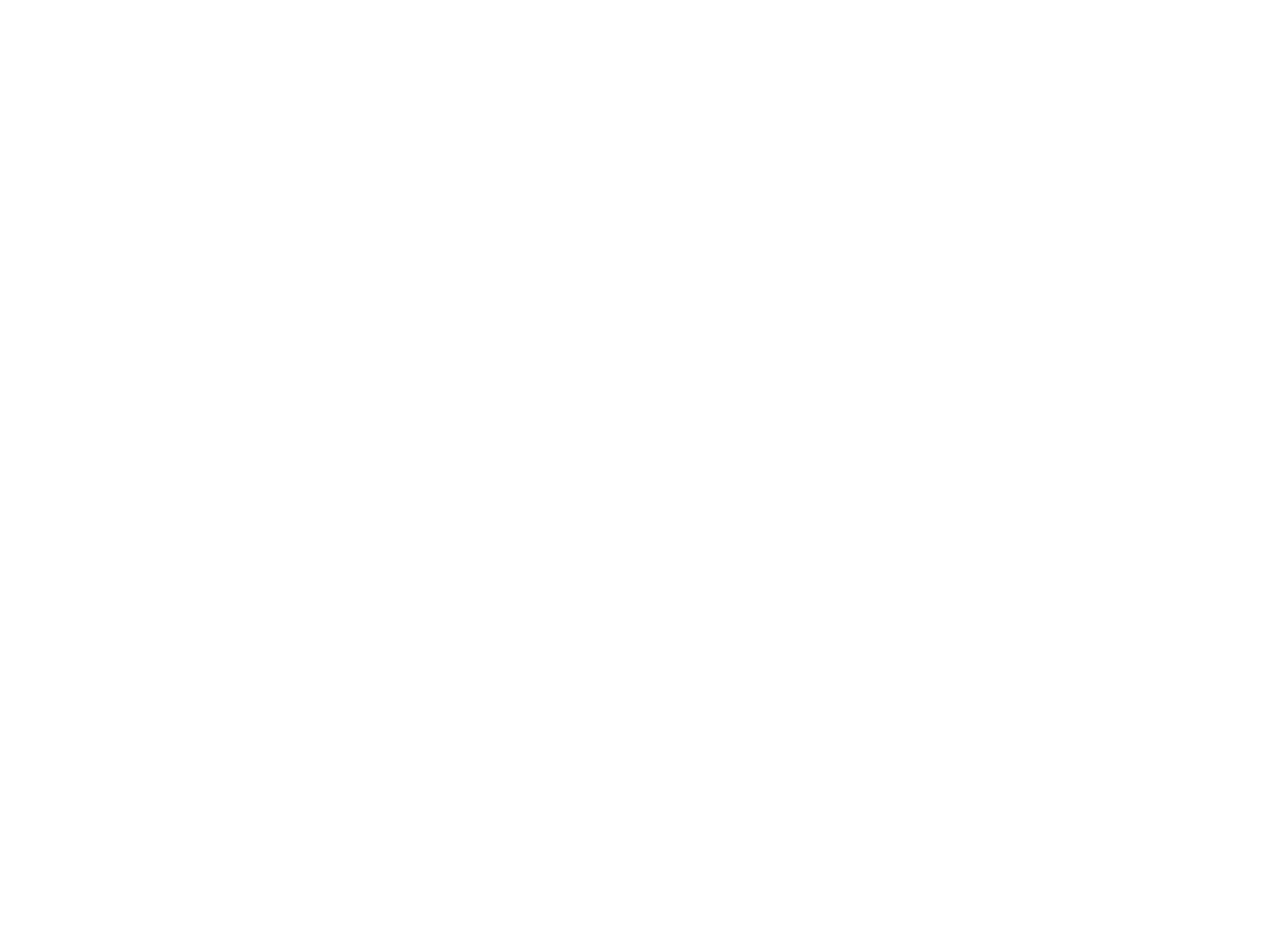
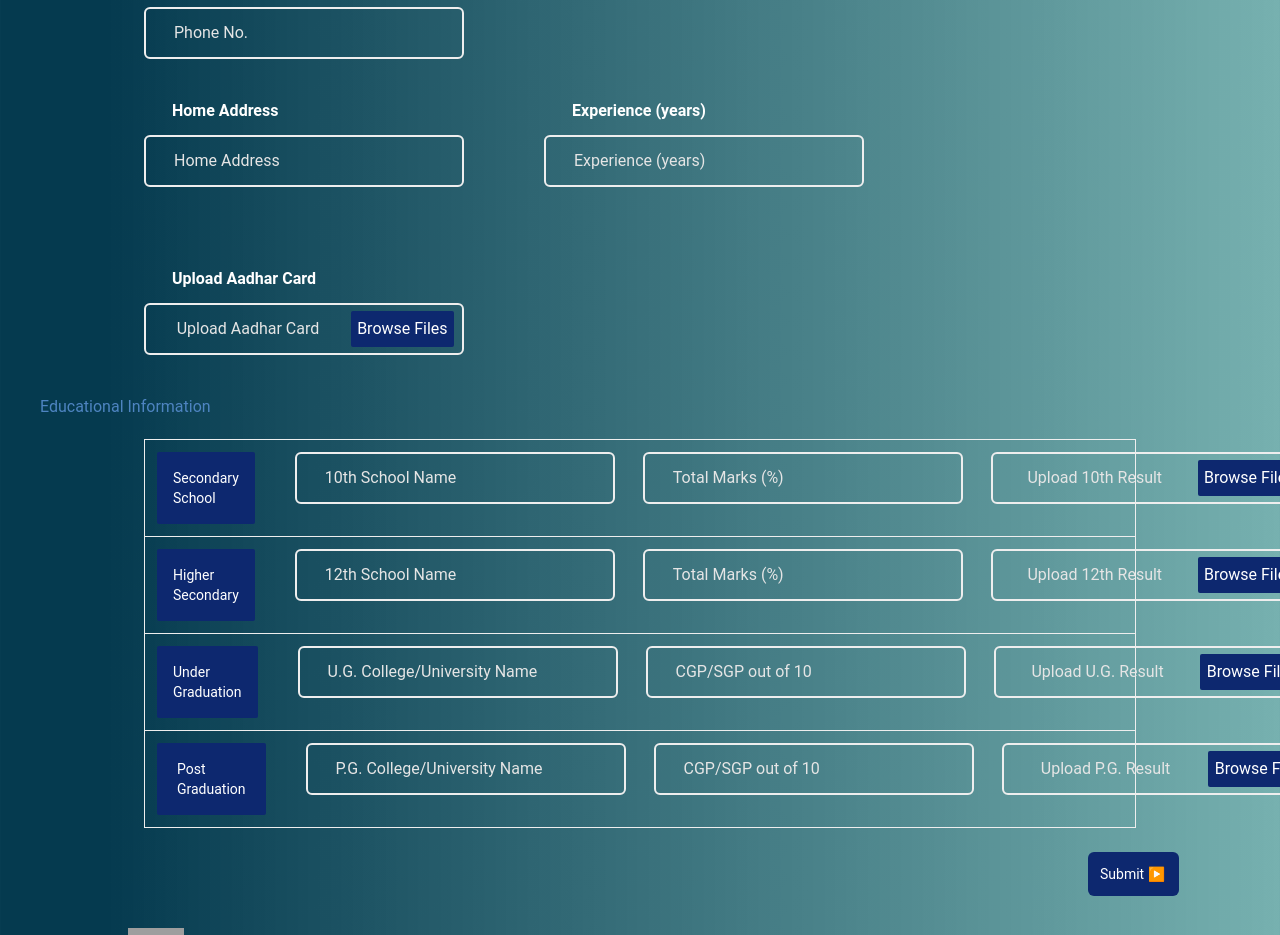
Before and after one commit to Pika003/e-Learning-Platform, a React (Vite) app in the folder frontend/: page /TeacherDocument in a window 1280 px wide. Shown: the part 1640-2575 px from the top of the page. Before the commit the page ends 1240 px from the top, so only its background shows below. Built offline with nearby package versions, Linux system fonts and the light colour scheme; grey boxes are pictures that could not be loaded.

Commit message:
all works are done only form validation left

```diff
--- a/frontend/src/Pages/Components/DocumentVerification/InputCOmponent/Input.jsx
+++ b/frontend/src/Pages/Components/DocumentVerification/InputCOmponent/Input.jsx
@@ -1,10 +1,10 @@
 import React from 'react'
 
-const Input = ({label ,placeholder}) => {
+const Input = ({label ,placeholder,value,onChange}) => {
   return (
     <div className='flex flex-col'>
       <label className='text-white ml-7 font-bold'>{label}</label>
-      <input type="text" name="inputField" placeholder={placeholder}
+      <input type="text" name="inputField" placeholder={placeholder} value={value} onChange={onChange}
       className=" focus:border-blue-800 outline-none placeholder:text-[#e5e5e5]  mt-3 py-3 px-7  border-2 text-[#e5e5e5] bg-transparent rounded-md w-80">
       </input>
     </div>
--- a/frontend/src/Pages/Components/DocumentVerification/Inputupload/InputUpload.jsx
+++ b/frontend/src/Pages/Components/DocumentVerification/Inputupload/InputUpload.jsx
@@ -1,59 +1,31 @@
 import React, { useState } from 'react';
 
-const InputUpload = ({ label, placeholder }) => {
-  const [file, setFile] = useState(null);
+const InputUpload = ({ label, placeholder,value,onChange}) => {
 
-  const handleFileChange = (event) => {
-    const selectedFile = event.target.files[0];
-    setFile(selectedFile);
-  };
 
-  const uploadFile = () => {
-    if (file) {
-      const formData = new FormData();
-      formData.append('file', file);
-
-      // Adjust the API endpoint based on your server implementation
-      fetch('/upload', {
-        method: 'POST',
-        body: formData
-      })
-        .then(response => response.json())
-        .then(data => {
-          console.log('File uploaded successfully:', data);
-          // Handle success or update UI accordingly
-        })
-        .catch(error => {
-          console.error('Error uploading file:', error);
-          // Handle error or update UI accordingly
-        });
-    } else {
-      alert('Please choose a file to upload.');
-    }
-  };
 
   return (
       <div>
       <label className='text-white ml-7 font-bold'>{label}</label>
       <div className="mt-3 relative">
-        {/* Hidden file input */}
+
         <input
           type="file"
-          // value={file ? file.name : ''}
+          accept="image/jpeg, image/png, application/pdf"
           className="absolute inset-0 z-50 opacity-0 cursor-pointer"
-          onChange={handleFileChange}
-          readOnly
+          onChange={onChange}
         />
-        {/* Custom styled button */}
+
         <div className="relative z-0 flex items-center justify-center w-80 py-3 px-7 border-2 text-[#e5e5e5] rounded-md cursor-pointer">
           <span className='mr-28'>
-            {file ? file.name : placeholder}
+            {value ? value.name : placeholder}
           </span>
           <span className=' bg-[#0D286F] text-white p-[0.4rem] rounded-sm absolute right-2'>Browse Files</span>
         </div>
       </div>
     </div>
   );
+
 }
 
 export default InputUpload;
--- a/frontend/src/Pages/Components/DocumentVerification/StudentDocument.jsx
+++ b/frontend/src/Pages/Components/DocumentVerification/StudentDocument.jsx
@@ -3,13 +3,138 @@ import Input from './InputCOmponent/Input';
 import InputUpload from './Inputupload/InputUpload';
 
 const StudentDocument = () => {
+  const [firstName, setFirstName] = useState("");
+  const [lastName, setLastName] = useState("");
+  const [phoneNo, setPhoneNo] = useState("");
+  const [homeAddress, setHomeAddress] = useState("");
+  const [highestEducation, setHighestEducation] = useState("");
+  const [secondaryMarks, setSecondaryMarks] = useState("");
+  const [secondarySchool, setSecondarySchool] = useState("");
+  const [higherSecondarySchool, setHigherSecondarySchool] = useState("");
+  const [higherSchoolMarks, setHigherSchoolMarks] = useState("");
+
+
+  const [aadharFile, setAadharFile] = useState(null);
+  const [secondaryFile, setSecondaryFile] = useState(null);
+  const [higherSecondaryFile, setHigherSecondaryFile] = useState(null);
+
+
+  const [Error,SetError]=useState({});
+
+
+
+
+ function handleadharChange(e){
+
+  const selectedFile = e.target.files[0];
+  setAadharFile(selectedFile)
+
+ }
+
+
+ function handleSecondaryFile(e){
+   const selectedFile=e.target.files[0];
+   setSecondaryFile(selectedFile)
+ }
+
+
+
+function higherSecondarychange(e){
+  const selectedFile=e.target.files[0];
+  setHigherSecondaryFile(selectedFile)
+}
+
+
+
+
+
+
+  const handleInput = (e) => {
+    setFirstName(e.target.value);
+  };
+
+  const handleLastName = (e) => {
+    setLastName(e.target.value);
+  };
+
+  const handlePhoneNo = (e) => {
+    setPhoneNo(e.target.value);
+
+  };
+
+  const handleAddress = (e) => {
+    setHomeAddress(e.target.value);
+  };
+
+  const handleEducation = (e) => {
+    setHighestEducation(e.target.value);
+  };
+
+  const handleSchool = (e) => {
+    setSecondarySchool(e.target.value);
+  };
+
+  const handleMarks = (e) => {
+    setSecondaryMarks(e.target.value);
+  };
+
+  const handleSecondarySchool = (e) => {
+    setHigherSecondarySchool(e.target.value);
+  };
+
+  const handleSchoolMarks = (e) => {
+    setHigherSchoolMarks(e.target.value);
+  };
+
+
+ async function handleSubmit(e){
+    e.preventDefault();
+    const data = {
+      Phone: phoneNo,
+      Address: homeAddress,
+      HighestEducation: highestEducation,
+      SecondarySchool: secondarySchool,
+      HigherSecondarySchool: higherSecondarySchool,
+      SecondaryMarks: secondaryMarks,
+      HigherSchoolMarks: higherSchoolMarks,
+      Aadhaar: aadharFile ? aadharFile.name : 'Not Uploaded',
+      Secondary: secondaryFile ? secondaryFile.name : 'Not Uploaded',
+      Higher: higherSecondaryFile ? higherSecondaryFile.name : 'Not Uploaded',
+    };
+
+    const backendurl='';
+
+    try{
+      const response=await fetch(backendurl,{
+        method:'POST',
+        headers:{
+          "Content-Type": "application/json",
+        },
+        body: JSON.stringify(data),
+      });
+
+      console.log(response.ok);
+
+
+    }catch(err){
+
+      SetError(err.message);
+      console.log(e.message);
+
+    }
+    console.log("gopi ki gaand",data);
+
+
+
+  }
+
 
   return (
     <>
       <div className='flex items-center gap-[25rem] px-32 py-2'>
         <div className='flex items-center gap-3'>
           <img src="https://www.figma.com/file/6b4R8evBkii6mI53IA4vSS/image/53619c42501fb7619406ed947b38c5fa4f07597c"
-          className="w-14" alt="" />
+            className="w-14" alt="" />
           <h1 className='text-3xl text-[#4E84C1] font-bold'>Title</h1>
         </div>
         <h2 className='text-white text-xl'>Document Verification (Student) </h2>
@@ -17,15 +142,15 @@ const StudentDocument = () => {
       <hr />
       <p className='text-[#4E84C1] p-5 px-10'>Personal Information</p>
       <div className='flex flex-wrap gap-20 px-36 mb-10'>
-        <Input label={"First Name"} placeholder={"First Name"}/>
-        <Input label={"Last Name"} placeholder={"Last Name"}/>
-        <Input label={"Phone No."} placeholder={"Phone No."}/>
+        <Input label={"First Name"} placeholder={"First Name"} value={firstName} onChange={handleInput} />
+        <Input label={"Last Name"} placeholder={"Last Name"} value={lastName} onChange={handleLastName} />
+        <Input label={"Phone No."} placeholder={"Phone No."} value={phoneNo} onChange={handlePhoneNo} />
       </div>
 
       <div className='flex flex-wrap gap-20 px-36'>
-        <Input label={"Home Address"} placeholder={"Home Address"}/>
-        <Input label={"Highest Education"} placeholder={"Highest Education"}/>
-        <InputUpload label={"Upload Aadhar Card"} placeholder={"Upload Aadhar Card"}/>
+        <Input label={"Home Address"} placeholder={"Home Address"} value={homeAddress} onChange={handleAddress} />
+        <Input label={"Highest Education"} placeholder={"Highest Education"} value={highestEducation} onChange={handleEducation} />
+        <InputUpload label={"Upload Aadhar Card"} placeholder={"Upload Aadhar Card"} value={aadharFile} onChange={(e)=>handleadharChange(e)}/>
       </div>
 
       <p className='text-[#4E84C1] p-5 px-10 pt-10'>Educational Information</p>
@@ -34,10 +159,10 @@ const StudentDocument = () => {
           <div className=' bg-[#0D286F] p-[1rem] m-3 rounded-sm'>
             <p className=' text-white text-sm'>Secondary School</p>
           </div>
-          <Input placeholder={"10th School Name"}/>
-          <Input placeholder={"Total Marks (%)"}/>
+          <Input placeholder={"10th School Name"} value={secondarySchool} onChange={handleSchool} />
+          <Input placeholder={"Total Marks (%)"} value={secondaryMarks} onChange={handleMarks} />
           <div className=' mt-[-1.5rem]'>
-            <InputUpload placeholder={"Upload 12th Result"}/>
+            <InputUpload placeholder={"Upload 10th Result"} value={secondaryFile} onChange={(e)=>handleSecondaryFile(e)} />
           </div>
         </div>
         <hr />
@@ -45,19 +170,18 @@ const StudentDocument = () => {
           <div className=' bg-[#0D286F] p-[1rem] m-3 rounded-sm'>
             <p className=' text-white text-sm'>Higher Secondary</p>
           </div>
-          <Input placeholder={"12th School Name"}/>
-          <Input placeholder={"Total Marks (%)"}/>
+          <Input placeholder={"12th School Name"} value={higherSecondarySchool} onChange={handleSecondarySchool} />
+          <Input placeholder={"Total Marks (%)"} value={higherSchoolMarks} onChange={handleSchoolMarks} />
           <div className=' mt-[-1.5rem]'>
-            <InputUpload placeholder={"Upload 12th Result"}/>
+            <InputUpload placeholder={"Upload 12th Result"} value={higherSecondaryFile} onChange={(e)=>higherSecondarychange(e)} />
           </div>
         </div>
       </div>
-      <div className=' bg-[#0D286F] p-3 m-3 rounded-md absolute right-32 bottom-5 cursor-pointer'>
+      <div className=' bg-[#0D286F] p-3 m-3 rounded-md absolute right-32 bottom-5 cursor-pointer' onClick={()=>handleSubmit}>
         <p className=' text-white text-sm'>Submit ▶️</p>
       </div>
+    </>
+  );
+ };
 
-    </>
-  )
-}
-
-export default StudentDocument
+export default StudentDocument;
--- a/frontend/src/Pages/Components/DocumentVerification/TeacherDocument.jsx
+++ b/frontend/src/Pages/Components/DocumentVerification/TeacherDocument.jsx
@@ -3,13 +3,87 @@ import Input from './InputCOmponent/Input';
 import InputUpload from './Inputupload/InputUpload';
 
 const TeacherDocument = () => {
+  const [firstName, setFirstName] = useState('');
+  const [lastName, setLastName] = useState('');
+  const [phoneNo, setPhoneNo] = useState('');
+  const [homeAddress, setHomeAddress] = useState('');
+  const [experience, setExperience] = useState('');
+
+  const [aadharFile, setAadharFile] = useState(null);
+  const [secondaryFile, setSecondaryFile] = useState(null);
+  const [higherSecondaryFile, setHigherSecondaryFile] = useState(null);
+  const [ugFile, setUgFile] = useState(null);
+  const [pgFile, setPgFile] = useState(null);
+
+  // Function to handle file input change
+  function handleFileChange(fileType, e) {
+    const selectedFile = e.target.files[0];
+
+    switch (fileType) {
+      case 'aadhar':
+        setAadharFile(selectedFile);
+        break;
+      case 'secondary':
+        setSecondaryFile(selectedFile);
+        break;
+      case 'higherSecondary':
+        setHigherSecondaryFile(selectedFile);
+        break;
+      case 'ug':
+        setUgFile(selectedFile);
+        break;
+      case 'pg':
+        setPgFile(selectedFile);
+        break;
+      default:
+        break;
+    }
+  }
+
+  const handleSubmit = async (e) => {
+    e.preventDefault();
+
+    // Form data object
+    const data = {
+      FirstName: firstName,
+      LastName: lastName,
+      Phone: phoneNo,
+      Address: homeAddress,
+      Experience: experience,
+      Aadhaar: aadharFile ? aadharFile.name : 'Not Uploaded',
+      Secondary: secondaryFile ? secondaryFile.name : 'Not Uploaded',
+      Higher: higherSecondaryFile ? higherSecondaryFile.name : 'Not Uploaded',
+      UG: ugFile ? ugFile.name : 'Not Uploaded',
+      PG: pgFile ? pgFile.name : 'Not Uploaded',
+    };
+
+
+    const backendurl = 'YOUR_BACKEND_URL';
+
+    try {
+
+      const response = await fetch(backendurl, {
+        method: 'POST',
+        headers: {
+          'Content-Type': 'application/json',
+        },
+        body: JSON.stringify(data),
+      });
+
+
+    } catch (err) {
+      console.error('Error:', err)
+    }
+
+    console.log('Teacher form data:', data);
+  };
 
   return (
     <>
       <div className='flex items-center gap-[25rem] px-32 py-2'>
         <div className='flex items-center gap-3'>
           <img src="https://www.figma.com/file/6b4R8evBkii6mI53IA4vSS/image/53619c42501fb7619406ed947b38c5fa4f07597c"
-          className="w-14" alt="" />
+            className="w-14" alt="" />
           <h1 className='text-3xl text-[#4E84C1] font-bold'>Title</h1>
         </div>
         <h2 className='text-white text-xl'>Document Verification (Teacher) </h2>
@@ -17,15 +91,15 @@ const TeacherDocument = () => {
       <hr />
       <p className='text-[#4E84C1] p-5 px-10'>Personal Information</p>
       <div className='flex flex-wrap gap-20 px-36 mb-10'>
-        <Input label={"First Name"} placeholder={"First Name"}/>
-        <Input label={"Last Name"} placeholder={"Last Name"}/>
-        <Input label={"Phone No."} placeholder={"Phone No."}/>
+        <Input label={"First Name"} placeholder={"First Name"} onChange={(e) => setFirstName(e.target.value)} />
+        <Input label={"Last Name"} placeholder={"Last Name"} onChange={(e) => setLastName(e.target.value)} />
+        <Input label={"Phone No."} placeholder={"Phone No."} onChange={(e) => setPhoneNo(e.target.value)} />
       </div>
 
       <div className='flex flex-wrap gap-20 px-36'>
-        <Input label={"Home Address"} placeholder={"Home Address"}/>
-        <Input label={"Experience (years)"} placeholder={"Experience (years)"}/>
-        <InputUpload label={"Upload Aadhar Card"} placeholder={"Upload Aadhar Card"}/>
+        <Input label={"Home Address"} placeholder={"Home Address"} onChange={(e) => setHomeAddress(e.target.value)} />
+        <Input label={"Experience (years)"} placeholder={"Experience (years)"} onChange={(e) => setExperience(e.target.value)} />
+        <InputUpload label={"Upload Aadhar Card"} placeholder={"Upload Aadhar Card"}  value={aadharFile} onChange={(e) => handleFileChange('aadhar', e)} />
       </div>
 
       <p className='text-[#4E84C1] p-5 px-10 pt-10'>Educational Information</p>
@@ -34,10 +108,10 @@ const TeacherDocument = () => {
           <div className=' bg-[#0D286F] p-[1rem] m-3 rounded-sm'>
             <p className=' text-white text-sm'>Secondary School</p>
           </div>
-          <Input placeholder={"10th School Name"}/>
+          <Input placeholder={"10th School Name"} />
           <Input placeholder={"Total Marks (%)"}/>
           <div className=' mt-[-1.5rem]'>
-            <InputUpload placeholder={"Upload 10th Result"}/>
+            <InputUpload placeholder={"Upload 10th Result"} value={secondaryFile} onChange={(e) => handleFileChange('secondary', e)} />
           </div>
         </div>
         <hr />
@@ -45,10 +119,10 @@ const TeacherDocument = () => {
           <div className=' bg-[#0D286F] p-[1rem] m-3 rounded-sm'>
             <p className=' text-white text-sm'>Higher Secondary</p>
           </div>
-          <Input placeholder={"12th School Name"}/>
+          <Input placeholder={"12th School Name"} />
           <Input placeholder={"Total Marks (%)"}/>
           <div className=' mt-[-1.5rem]'>
-            <InputUpload placeholder={"Upload 12th Result"}/>
+            <InputUpload placeholder={"Upload 12th Result"} value={higherSecondaryFile}onChange={(e) => handleFileChange('higherSecondary', e)} />
           </div>
         </div>
         <hr />
@@ -56,10 +130,10 @@ const TeacherDocument = () => {
           <div className=' bg-[#0D286F] p-[1rem] m-3 rounded-sm'>
             <p className=' text-white text-sm'>Under Graduation</p>
           </div>
-          <Input placeholder={"U.G. College/University Name"}/>
+          <Input placeholder={"U.G. College/University Name"} />
           <Input placeholder={"CGP/SGP out of 10"}/>
           <div className=' mt-[-1.5rem]'>
-            <InputUpload placeholder={"Upload U.G. Result"}/>
+            <InputUpload placeholder={"Upload U.G. Result"} value={ugFile} onChange={(e) => handleFileChange('ug', e)} />
           </div>
         </div>
         <hr />
@@ -67,18 +141,18 @@ const TeacherDocument = () => {
           <div className=' bg-[#0D286F] p-[1rem] m-3 rounded-sm px-5'>
             <p className=' text-white text-sm'>Post Graduation</p>
           </div>
-          <Input placeholder={"P.G. College/University Name"}/>
+          <Input placeholder={"P.G. College/University Name"} />
           <Input placeholder={"CGP/SGP out of 10"}/>
           <div className=' mt-[-1.5rem]'>
-            <InputUpload placeholder={"Upload P.G. Result"}/>
+            <InputUpload placeholder={"Upload P.G. Result"} value={pgFile} onChange={(e) => handleFileChange('pg', e)} />
           </div>
         </div>
       </div>
-      <div className=' bg-[#0D286F] p-3 m-6 rounded-md w-[5.7rem] ml-[85%] cursor-pointer'>
+      <div className=' bg-[#0D286F] p-3 m-6 rounded-md w-[5.7rem] ml-[85%] cursor-pointer' onClick={handleSubmit}>
         <p className=' text-white text-sm'>Submit ▶️</p>
       </div>
     </>
-  )
-}
+  );
+};
 
-export default TeacherDocument
+export default TeacherDocument;
--- a/frontend/src/Pages/Login/Login.jsx
+++ b/frontend/src/Pages/Login/Login.jsx
@@ -53,7 +53,7 @@ export default function Login() {
       });
 
       const errorData = await response.json();
-      console.log(errorData);
+
       // Handle response
       if (response.ok) {
         // Authentication successful, you can redirect or do something else
--- a/frontend/src/main.jsx
+++ b/frontend/src/main.jsx
@@ -30,8 +30,8 @@ const router = createBrowserRouter(
 
 ReactDOM.createRoot(document.getElementById('root')).render(
   <React.StrictMode>
-    {/* <RouterProvider router={router} /> */}
+    <RouterProvider router={router} />
     <TeacherDocument/>
-    {/* <StudentDocument/> */}
+    <StudentDocument/>
   </React.StrictMode>,
 )
```
